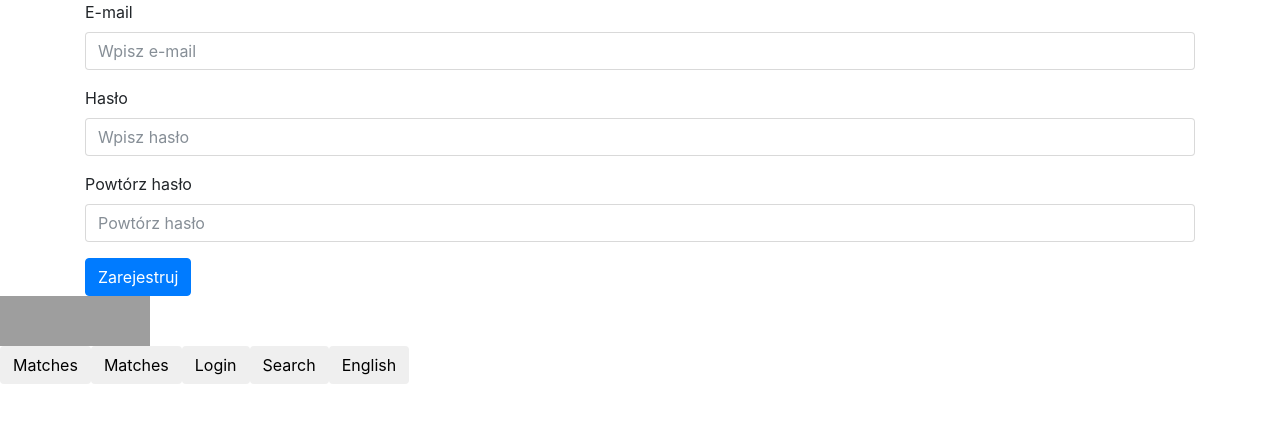
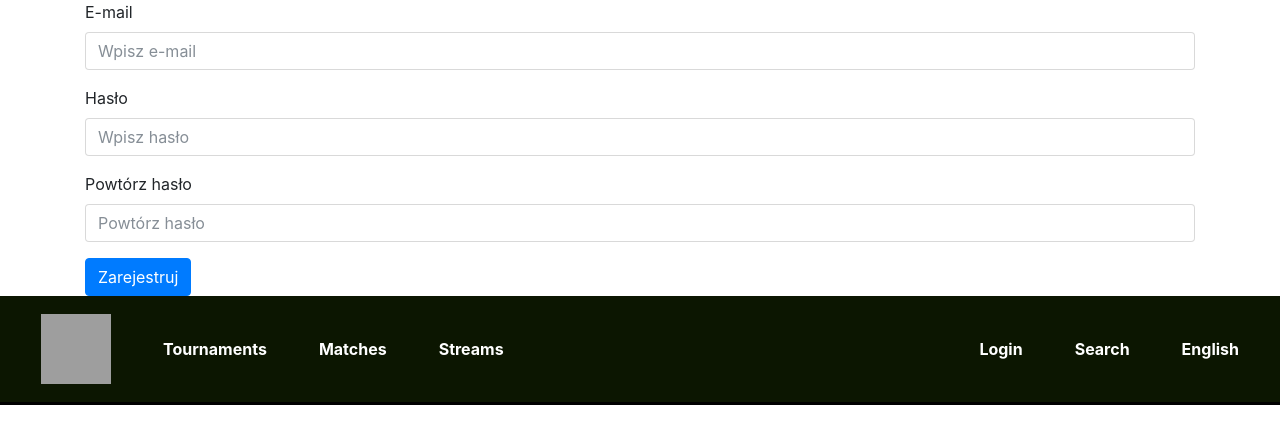
Before and after one commit to Kolejarzyk/EsportsBay, an Angular app: page /register in a window 1280 px wide. Shown: the top 444 px of the page. Built offline with nearby package versions, Linux system fonts and the light colour scheme; grey boxes are pictures that could not be loaded.

Commit message:
Avarice111/Task02/Header/dev/2

```diff
--- a/src/app/app-routing.module.ts
+++ b/src/app/app-routing.module.ts
@@ -8,10 +8,10 @@ export let  routes:Routes = [
         path: 'register',
         component: RegisterComponent
     },
-    {
+    /*{
         path:'',
         component:AppComponent
-    },
+    },*/
     {
         path:'**',
         redirectTo:'/home'
--- a/src/app/header/header.component.css
+++ b/src/app/header/header.component.css
@@ -0,0 +1,27 @@
+.container-fluid
+{
+    border-bottom-style: solid;
+    border-bottom-color: black;
+    background-color: #0c1601;
+}
+.nav-logo-custom
+{
+    margin: 10px;
+}
+.nav-text-custom
+{
+    margin-top: 33px;
+    margin-left: 10px;
+    margin-right: 10px;
+}
+.nav-link
+{
+    color: white;
+    font-weight: bold;
+    -webkit-transition: text-decoration 1s;
+    transition: utext-decoration 1s;
+}
+.nav-link:hover
+{
+    text-decoration: underline;
+}
--- a/src/app/header/header.component.html
+++ b/src/app/header/header.component.html
@@ -1,29 +1,36 @@
-<header class="header">
-    <div>
-        <div class="row-view">
-            <div class="baby"><img src="https://www.grouptravelvideos.com/images/client/00954/resources/you%20logo%20here.png" height="50px" width="150px"></div>
-
-            <div class="row-view right-align baby">
-                <button routerLink="/torunaments" type="button" class="btn btn-deafult baby">
-                    Matches
-                </button>
-                <button routerLink="/matches" type="button" class="btn btn-deafult baby">
-                    Matches
-                </button>
-                <button routerLink="/streams" type="button" class="btn btn-deafult baby">
+<header class="container-fluid">
+    <div class="row">
+        <div class="col-sm">
+            <ul class="nav">
+                <li class="nav-item">
+                    <a class="nav-link nav-logo-custom" href="/home"><img src="/assets/logo.png" height="70px" width="70px"></a>
+                </li>
+                <li class="nav-item nav-text-custom">
+                    <a class="nav-link" href="/torunaments">Tournaments</a>
+                </li>
+                <li class="nav-item nav-text-custom">
+                    <a class="nav-link" href="/matches">Matches</a>
+                </li>
+                <li class="nav-item nav-text-custom">
+                    <a class="nav-link" href="/streams">Streams</a>
+                </li>
+            </ul>
+        </div>
+        <div class="col-sm">
+            <ul class="nav justify-content-end">
+                <li class="nav-item nav-text-custom">
                     <span class="glyphicon glyphicon-user"></span>
-                    Login
-                </button>
-                <button routerLink="/search" type="button" class="btn btn-deafult baby">
+                    <a class="nav-link" href="/login">Login</a>
+                </li>
+                <li class="nav-item nav-text-custom">
                     <span class="glyphicon glyphicon-search"></span>
-                    Search
-                </button>
-                <button routerLink="/language" type="button" class="btn btn-deafult baby">
+                    <a class="nav-link" href="/search">Search</a>
+                </li>
+                <li class="nav-item nav-text-custom">
                     <span class="glyphicon glyphicon-globe"></span>
-                    English
-                </button>
-
-            </div>
+                    <a class="nav-link" href="/language">English</a>
+                </li>
+            </ul>
         </div>
     </div>
 </header>
```
